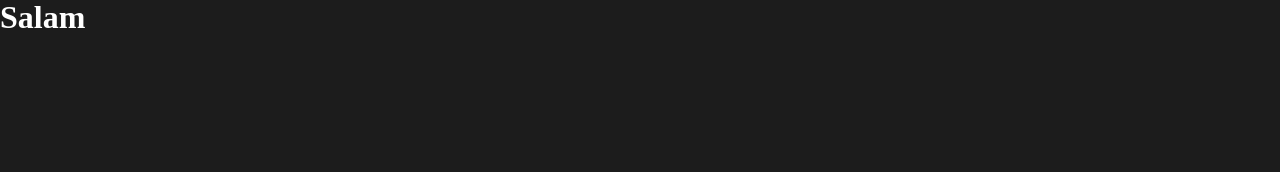
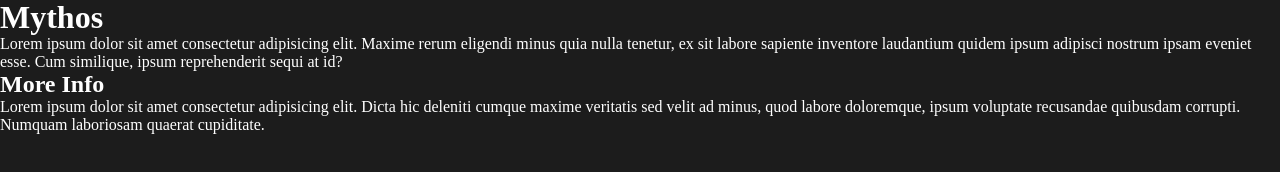
Before and after one commit to ferhadeyvazov/fmd-social-app, a plain HTML site: page index.html in a window 1280 px wide. Drawn offline with Linux system fonts and the light colour scheme.

Commit message:
New Folder was created into scss and Folder's name is layout

```diff
--- a/index.html
+++ b/index.html
@@ -12,8 +12,22 @@
 </head>
 <body>
 
-<h1 class="title">Salam</h1>
+<main class="main">
+    <h1 class="title">Mythos</h1>
+    <p>
+        Lorem ipsum dolor sit amet consectetur adipisicing elit.
+        Maxime rerum eligendi minus quia nulla tenetur, ex sit labore
+        sapiente inventore laudantium quidem ipsum adipisci nostrum ipsam eveniet esse. Cum similique, ipsum reprehenderit sequi at id?
+    </p>
+</main>
 
+<aside class="aside">
+    <h2>More Info</h2>
+    <p>
+        Lorem ipsum dolor sit amet consectetur adipisicing elit. Dicta hic deleniti cumque maxime veritatis sed velit ad minus, quod labore doloremque, ipsum voluptate recusandae quibusdam corrupti. Numquam laboriosam quaerat cupiditate.
+
+    </p>
+</aside>
 
 </body>
 </html>
```
Also changed, not shown: scss/layout/_index.scss (added).
